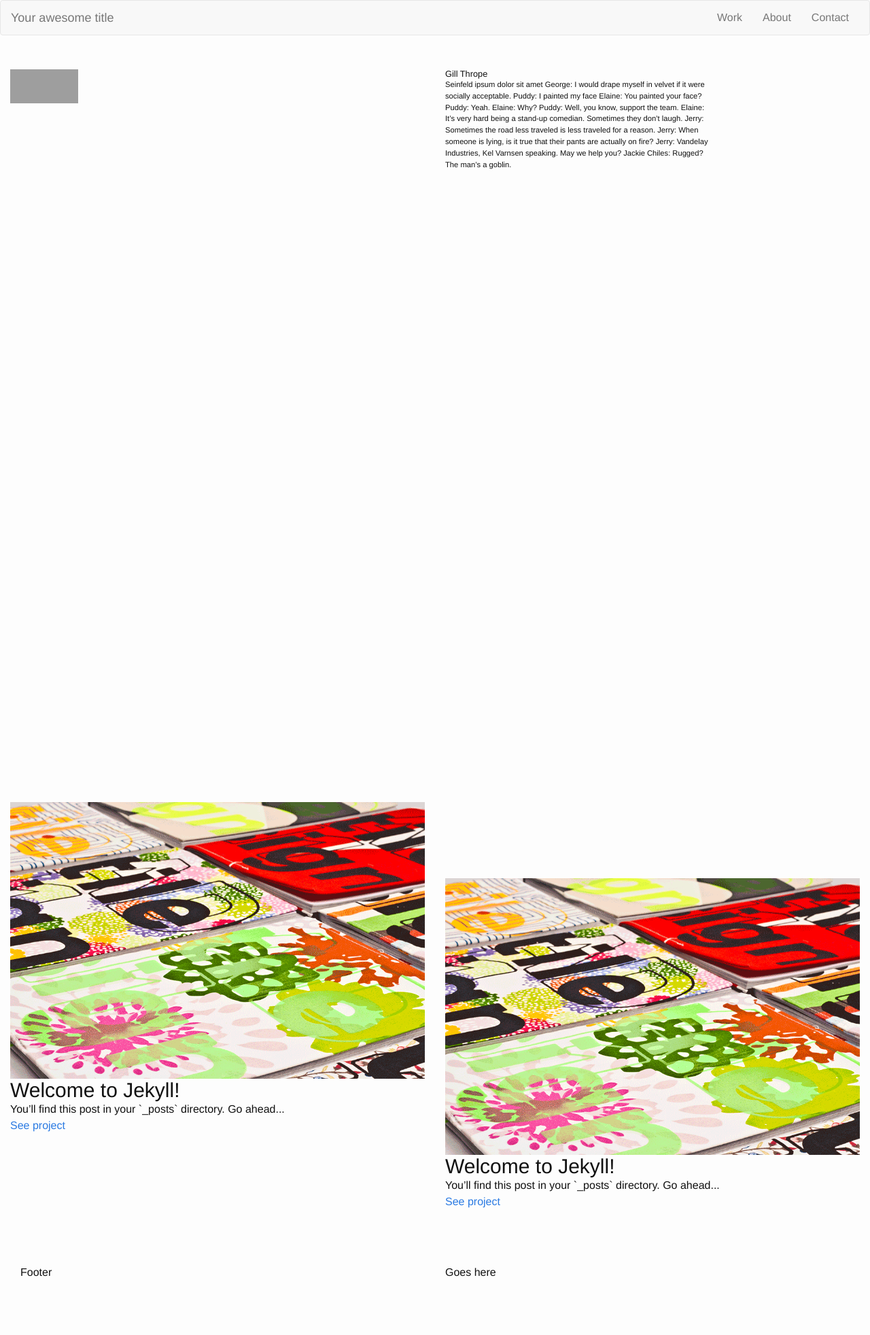
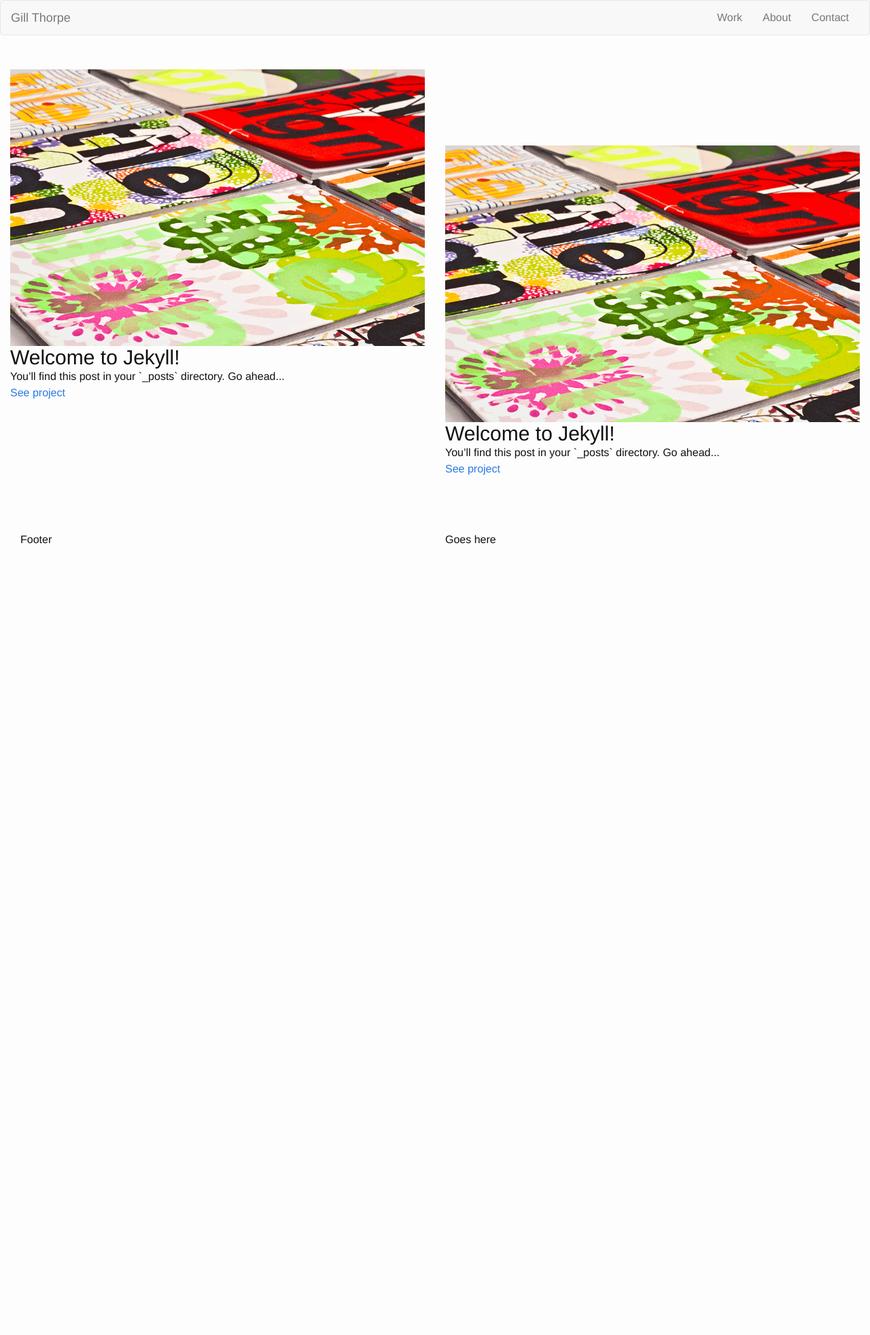
Before and after one commit to gill-thorpe/gill-thorpe.github.io, a Jekyll site: the page built from index.html, in a window 1280 px wide. Shown: the whole page at 68% size. Built offline with Jekyll 4.4.1, drawn with Linux system fonts in a browser that asks for light colours; nearby versions of some CDN libraries; after the commit the page ends 900 px from its top, so only the background shows below that; grey boxes are pictures that could not be loaded.

Commit message:
Config changes and layout ajustment

```diff
--- a/_config.yml
+++ b/_config.yml
@@ -1,14 +1,11 @@
 # Site settings
-title: Your awesome title
-email: your-email@domain.com
-description: > # this means to ignore newlines until "baseurl:"
-  Write an awesome description for your new site here. You can edit this
-  line in _config.yml. It will appear in your document head meta (for
-  Google search results) and in your feed.xml site description.
-baseurl: "" # the subpath of your site, e.g. /blog/
-url: "http://yourdomain.com" # the base hostname & protocol for your site
+title: Gill Thorpe
+email: info@gillthorpe.com
+description:
+  Gill Thorpe Textile design and Visual Communication
+baseurl: ""
+url: "http://gillthorpe.com" # the base hostname & protocol for your site
 twitter_username: jekyllrb
-github_username:  jekyll
 
 # Build settings
 markdown: kramdown
--- a/_sass/_layout.scss
+++ b/_sass/_layout.scss
@@ -1,6 +1,7 @@
 /**
     Nav
 */
+
 #nav {
 
 }
@@ -10,8 +11,7 @@
 */
 
 #landing {
-    margin: 50px 0;
-
+    margin-top: 10%;
     img.logo {
         width:100px;
         height: 50px;
@@ -30,7 +30,6 @@
 
 #work {
     padding-top: 30px;
-    margin-top: 100vh;
     .row {
         div:nth-child(2n+2) {
             margin-top: 7em;
--- a/index.html
+++ b/index.html
@@ -1,21 +1,6 @@
 ---
 layout: default
 ---
-<div id="landing" class="container-fluid">
-    <div class="row">
-        <div class="col-sm-6 col-xs-12">
-            <img class="logo" src="null" alt="logo" />
-        </div>
-
-        <div class="col-sm-4 col-xs-10">
-            <h1>Gill Thrope</h1>
-            <p>
-                Seinfeld ipsum dolor sit amet George: I would drape myself in velvet if it were socially acceptable. Puddy: I painted my face Elaine: You painted your face? Puddy: Yeah. Elaine: Why? Puddy: Well, you know, support the team. Elaine: It’s very hard being a stand-up comedian. Sometimes they don’t laugh. Jerry: Sometimes the road less traveled is less traveled for a reason. Jerry: When someone is lying, is it true that their pants are actually on fire? Jerry: Vandelay Industries, Kel Varnsen speaking. May we help you? Jackie Chiles: Rugged? The man’s a goblin.
-            </p>
-        </div>
-    </div>
-</div>
-
 <div id="work" class="container-fluid">
 	<div class="row">
 	    {% for post in site.posts limit:99 %}
```
Also changed, not shown: 3 other files.
